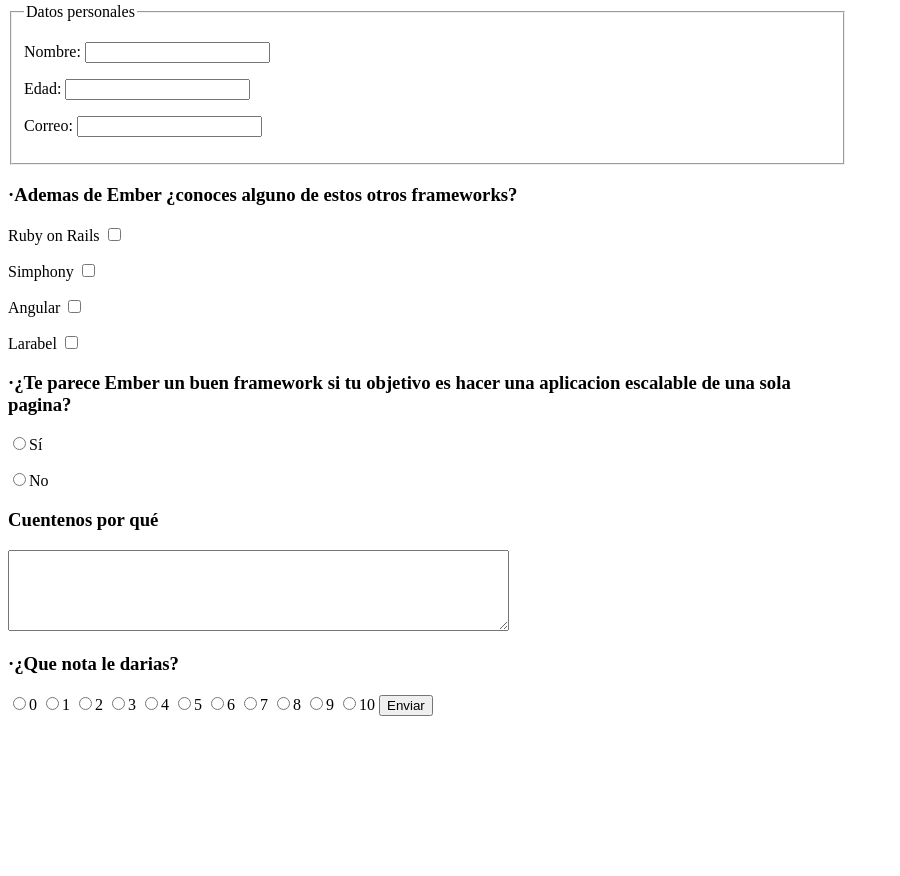
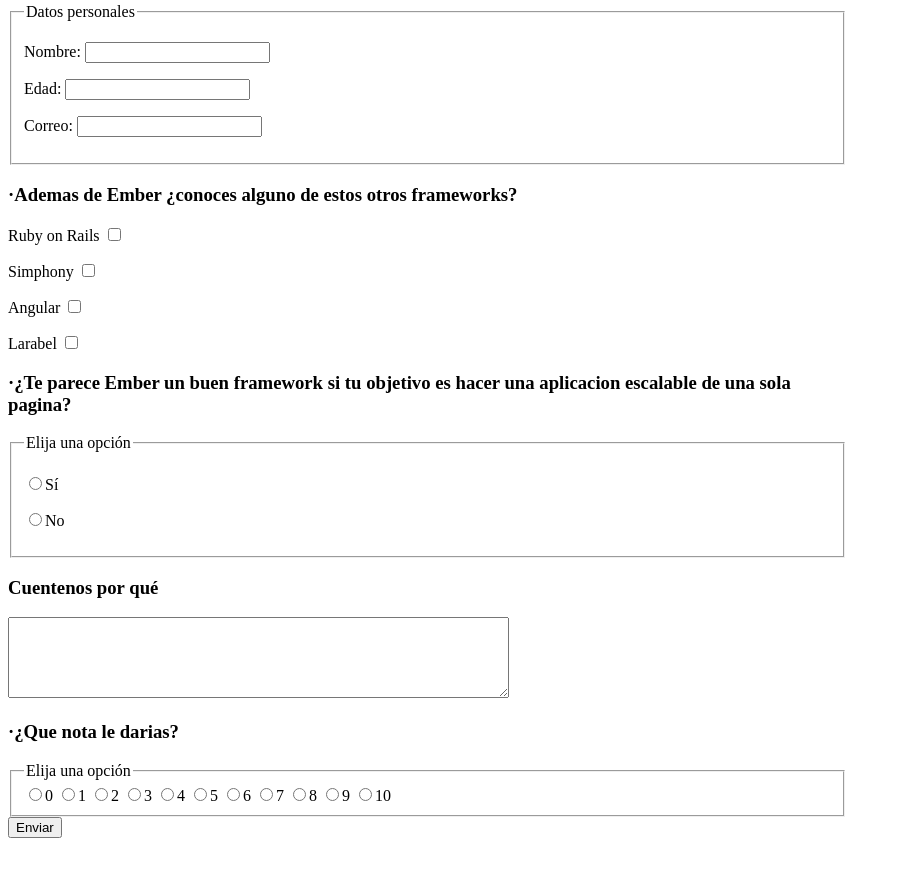
Before and after one commit to IkerJ14/sew, a plain HTML site: page form.html in a window 1280 px wide. Shown: the part 330-1206 px from the top of the page, without its empty margins (0-900 px from the left). Before the commit the page ends 1124 px from the top, so only its background shows below. Drawn offline with Linux system fonts and the light colour scheme.

Commit message:
Cambiada la leyenda

```diff
--- a/form.html
+++ b/form.html
@@ -49,15 +49,17 @@
                 <p><label for="Larabel">Larabel</label> <input id="Larabel" type="checkbox" /> </p>
 
             <h3><label>·¿Te parece Ember un buen framework si tu objetivo es hacer una aplicacion escalable de una sola pagina?</label></h3>
-
+            <fieldset>
+                <legend>Elija una opción</legend>
                 <p><label for="Si"> <input id="Si" type=radio name=size>Sí</label></p>
                 <p><label for="No"> <input id="No" type=radio name=size>No</label></p>
-
+            </fieldset>
             <h3><label for="areatexto">Cuentenos por qué</label></h3>
                 <p><textarea id="areatexto" cols=60 rows="5"></textarea></p>
 
             <h3><label>·¿Que nota le darias?</label></h3>
-
+            <fieldset>
+                <legend>Elija una opción</legend>
                 <label for="0"> <input id="0" type=radio name=size>0</label>
                 <label for="1"> <input id="1" type=radio name=size>1</label>
                 <label for="2"> <input id="2" type=radio name=size>2</label>
@@ -69,7 +71,7 @@
                 <label for="8"> <input id="8" type=radio name=size>8</label>
                 <label for="9"> <input id="9" type=radio name=size>9</label>
                 <label for="10"> <input id="10" type=radio name=size>10</label>
-
+            </fieldset>
             <label for="enviar"><input  id="enviar" type=submit value = "Enviar"></label>
         </form>
     </section>
```
